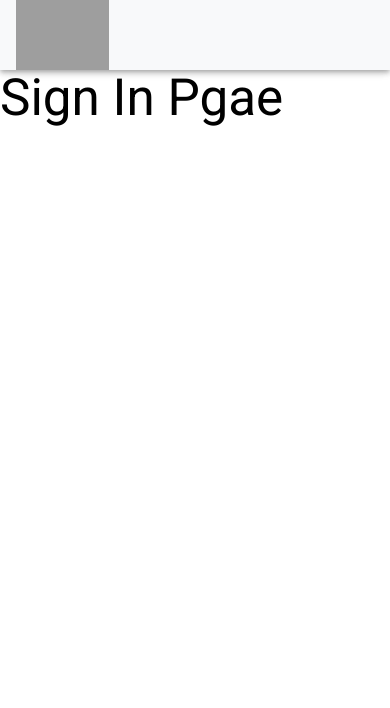
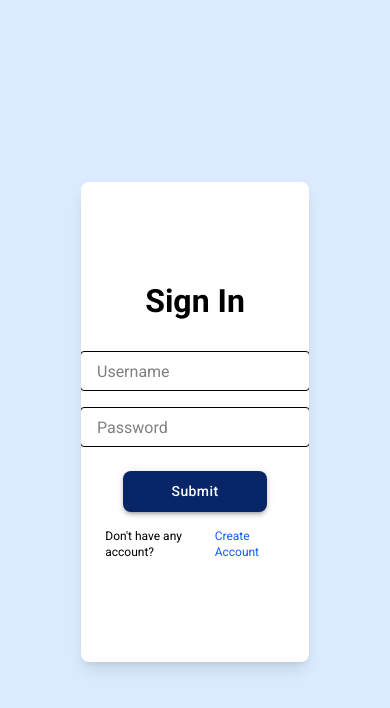
Before and after one commit to suleman-badar/FindHere, a React (Vite) app in the folder client/: page /signin in a window 390 px wide. Shown: the top 708 px of the page. Built offline with nearby package versions, Linux system fonts and the light colour scheme; grey boxes are pictures that could not be loaded; some icons are missing.

Commit message:
Created Sign in and Sign up pages

```diff
--- a/client/src/App.jsx
+++ b/client/src/App.jsx
@@ -1,4 +1,4 @@
-import { BrowserRouter, Routes, Route, Navigate } from 'react-router-dom'
+import { BrowserRouter, Routes, Route, useLocation } from 'react-router-dom'
 import Home from './pages/Home.jsx'
 import Navbar from './components/Navbar.jsx'
 import Categories from './pages/Categories.jsx'
@@ -10,10 +10,12 @@ import Profile from './pages/Profile.jsx'
 import './App.css'
 
 function App() {
+  const location = useLocation();
+  const hideNavbarRoutes = ["/signin", "/signup"];
+  const shouldHideNavbar = hideNavbarRoutes.includes(location.pathname);
   return (
-    <BrowserRouter>
     <div className="flex flex-col min-h-screen w-full  ">
-        <Navbar />
+      {!shouldHideNavbar && <Navbar />}
       <main className="flex-grow w-full">
         <Routes>
           <Route path="/" element={<Home />} />
@@ -21,13 +23,12 @@ function App() {
           <Route path="/about" element={<About />} />
           <Route path="/categories" element={<Categories />} />
 
-            <Route path="/signIn" element={<SignIn />} />
-            <Route path="/signUp" element={<SignUp />} />
+          <Route path="/signin" element={<SignIn />} />
+          <Route path="/signup" element={<SignUp />} />
           <Route path="/profile" element={<Profile />} />
         </Routes>
       </main>
     </div>
-    </BrowserRouter>
   )
 }
 
--- a/client/src/components/Navbar/UserSection.jsx
+++ b/client/src/components/Navbar/UserSection.jsx
@@ -1,5 +1,5 @@
 import React from "react";
-import { Box, Button, IconButton, List, ListItemButton, ListItemIcon, ListItemText } from "@mui/material";
+import { Box, Button, IconButton, List } from "@mui/material";
 import AccountCircleIcon from "@mui/icons-material/AccountCircle";
 import { Link } from "react-router-dom";
 
--- a/client/src/main.jsx
+++ b/client/src/main.jsx
@@ -1,10 +1,13 @@
 import React from 'react'
 import ReactDOM from 'react-dom/client'
+import { BrowserRouter } from 'react-router-dom'
 import './index.css'
 import App from './App.jsx'
 
 ReactDOM.createRoot(document.getElementById('root')).render(
   <React.StrictMode>
-    <App />
-  </React.StrictMode>,
+    <BrowserRouter>
+      <App />
+    </BrowserRouter>
+  </React.StrictMode>
 )
--- a/client/src/pages/SignIn.jsx
+++ b/client/src/pages/SignIn.jsx
@@ -1,3 +1,68 @@
+import { Box, Button } from "@mui/material";
+import LoginImg from "../assets/LoginImg.png";
+import { Link } from "react-router-dom";
+
+
 export default function SignIn() {
-    return <h1 className="text-2xl">Sign In Pgae</h1>;
+    return (
+        <Box className="flex justify-center items-center bg-blue-100 w-full min-h-screen p-5">
+            <Box className="flex bg-white w-[65%] h-[480px] rounded-lg shadow-lg overflow-hidden">
+
+                {/* Left Image with overlay text */}
+                <Box className="relative w-[45%] hidden md:block">
+                    <img
+                        src={LoginImg}
+                        alt="Login"
+                        className="w-full h-full object-cover"
+                    />
+                    <Box className="absolute inset-0 flex flex-col justify-center items-start bg-black/30 text-white p-4 m-4">
+                        <h3 className="text-2xl font-bold">Welcome Back!</h3>
+                        <Box >
+                            <p className="text-sm mt-2 ">W're glad to see you again. let's pick up<br></br> where you left off.</p>
+                        </Box>
+                    </Box>
+                </Box>
+
+                {/* Right side form */}
+                <Box className="flex flex-col items-center justify-center p-6 w-full md:w-[55%]">
+                    <h3 className="text-2xl font-bold mb-6">Sign In</h3>
+
+                    <input
+                        type="text"
+                        placeholder="Username"
+                        className="rounded-sm h-10 w-[230px] m-2 border px-4"
+                    />
+                    <input
+                        type="password"
+                        placeholder="Password"
+                        className="rounded-sm h-10 w-[230px] m-2 border px-4"
+                    />
+
+                    <Button
+                        variant="contained"
+                        sx={{
+                            backgroundColor: "#082567",
+                            width: "80%",
+                            margin: "1rem",
+                            color: "white",
+                            borderRadius: "8px",
+                            padding: "8px 16px",
+                            textTransform: "none",
+                            boxShadow: 3,
+                            "&:hover": {
+                                backgroundColor: "#000d1a",
+                            },
+                        }}
+                    >
+                        Submit
+                    </Button>
+                    <Box className="flex g-2 text-xs">
+                        <p>Don't have any account?</p><Link to="/signup" className="text-blue-600 hover:underline">
+                            Create Account
+                        </Link>
+                    </Box>
+                </Box>
+            </Box>
+        </Box>
+    );
 }
--- a/client/src/pages/SignUp.jsx
+++ b/client/src/pages/SignUp.jsx
@@ -1,3 +1,120 @@
-export default function SignUp() {
-    return <h1 className="text-2xl">Sign Up Page</h1>;
+import { Box, Button, Divider } from "@mui/material";
+import LoginImg from "../assets/LoginImg.png";
+import { Link } from "react-router-dom";
+import ArrowForwardIcon from "@mui/icons-material/ArrowForward";
+import GoogleIcon from '@mui/icons-material/Google';
+import AppleIcon from '@mui/icons-material/Apple';
+
+
+export default function SignIn() {
+    let styles = {
+        backgroundColor: "#082567",
+        width: "80%",
+        margin: "0.5rem",
+        color: "white",
+        borderRadius: "8px",
+        padding: "8px 16px",
+        textTransform: "none",
+        boxShadow: 3,
+        "&:hover": {
+            backgroundColor: "#000d1a",
+        },
+    };
+    return (
+        <Box className="flex justify-center items-center bg-blue-100 w-full min-h-screen p-5">
+            <Box className="flex bg-white w-[65%] h-[550px] rounded-lg shadow-lg overflow-hidden">
+
+                <Box className="relative w-[45%] hidden md:block">
+                    <img
+                        src={LoginImg}
+                        alt="Login"
+                        className="w-full h-full object-cover"
+                    />
+                    <Box className="absolute inset-0 flex flex-col justify-center items-start bg-black/30 text-white p-4 m-4">
+                        <h3 className="text-2xl font-bold">Create Your<br></br> Account</h3>
+                        <Box >
+                            <p className="text-sm mt-2">Sign up to explore new destinations,<br></br> connect with local guides, and keep<br></br> your adventures <br></br>organized.</p>
+                        </Box>
+                    </Box>
+                </Box>
+
+                <Box className="flex flex-col items-center justify-center p-6 w-full md:w-[55%]">
+                    <h3 className="text-2xl font-bold mb-4">Sign Up</h3>
+                    <input
+                        type="name"
+                        placeholder="Name"
+                        className="rounded-sm h-10 w-[280px] m-2 border px-4"
+                    />
+                    <input
+                        type="text"
+                        placeholder="Username"
+                        className="rounded-sm h-10 w-[280px] m-2 border px-4"
+                    />
+                    <input
+                        type="email"
+                        placeholder="Email Address"
+                        className="rounded-sm h-10 w-[280px] m-2 border px-4"
+                    />
+                    <input
+                        type="password"
+                        placeholder="Password"
+                        className="rounded-sm h-10 w-[280px] m-2 border px-4"
+                    />
+
+
+
+                    <Button
+                        variant="contained"
+                        sx={styles}
+                    >
+                        Join Us&nbsp;&nbsp;&nbsp;
+                        <ArrowForwardIcon />
+                    </Button>
+                    <Box className="flex items-center w-full my-2">
+                        <Divider sx={{ flexGrow: 1, borderColor: "gray" }} />
+                        <span className="px-2 text-gray-500 text-sm">or</span>
+                        <Divider sx={{ flexGrow: 1, borderColor: "gray" }} />
+                    </Box>
+                    <Button
+                        variant="outlined"
+
+                        sx={{
+                            backgroundColor: "white",
+                            width: "80%",
+                            margin: "0.5rem",
+                            color: "#082567",
+                            borderColor: "#000d1a",
+                            borderRadius: "8px",
+                            padding: "8px 16px",
+                            textTransform: "none",
+                            "&:hover": {
+                                backgroundColor: "#082567",
+                                color: "white",
+                                boxShadow: 3,
+
+                            },
+                        }}
+                    >
+                        <GoogleIcon />
+                        &nbsp;&nbsp;&nbsp;Sign Up With Google
+                    </Button>
+                    <Button
+                        variant="contained"
+                        sx={styles}
+                    >
+                        <AppleIcon />
+                        &nbsp;&nbsp;&nbsp;Sign Up With Apple
+
+                    </Button>
+
+                    <Box className="flex g-2 text-xs">
+
+                        <p>Already have an account?</p><Link to="/signin" className="text-blue-600 hover:underline">
+                            Sign In
+                        </Link>
+                    </Box>
+                </Box>
+            </Box >
+        </Box >
+    );
 }
```
Also changed, not shown: 1 other file (tests, documents, lock files or other folders). Lines whose indentation alone changed are shown as unchanged.
